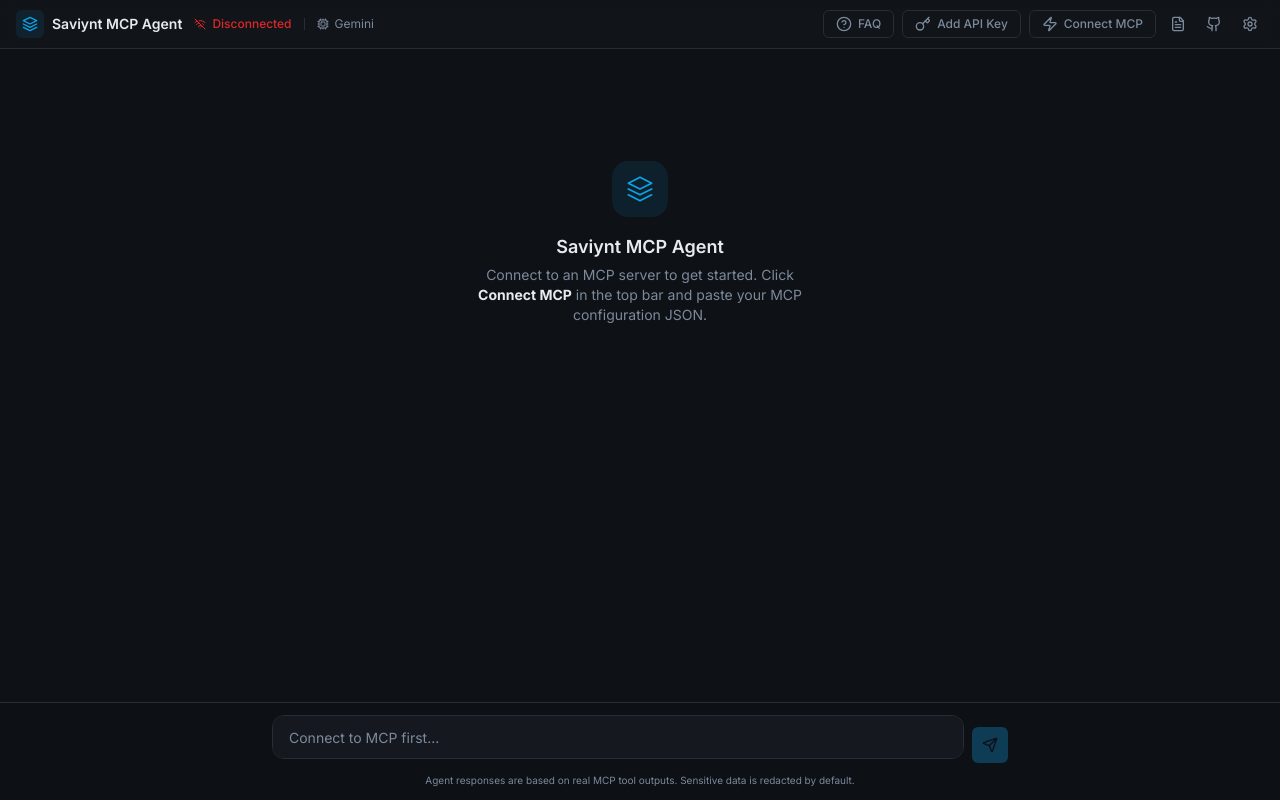
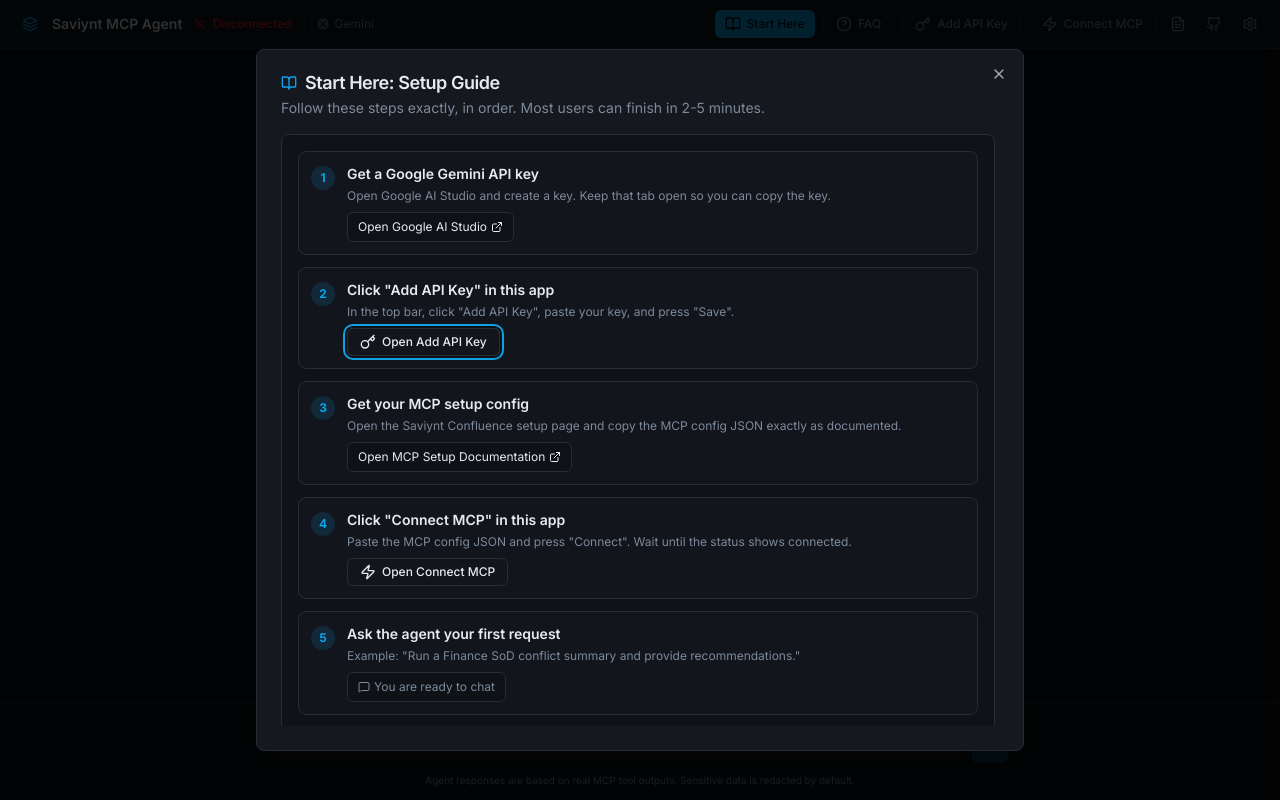
Before and after one commit to ClarkOhlenbusch/Saviynt-mcp-showcase, a Next.js app: page / in a window 1280 px wide. Built offline with nearby package versions, Linux system fonts and the light colour scheme.

Commit message:
StartHereGuide Bcause Helgo got confused

```diff
--- a/app/page.tsx
+++ b/app/page.tsx
@@ -1,7 +1,7 @@
 'use client'
 
 import { useState, useCallback, useEffect } from 'react'
-import { Settings, Zap, ZapOff, FileText, Key, HelpCircle, Github } from 'lucide-react'
+import { Settings, Zap, ZapOff, FileText, Key, HelpCircle, Github, BookOpen } from 'lucide-react'
 import { Button } from '@/components/ui/button'
 import { StatusBar } from '@/components/status-bar'
 import { ChatPanel } from '@/components/chat-panel'
@@ -9,8 +9,11 @@ import { SettingsModal } from '@/components/settings-modal'
 import { ApiKeyDialog } from '@/components/api-key-dialog'
 import { ArtifactPanel } from '@/components/artifact-panel'
 import { FAQDialog } from '@/components/faq-dialog'
+import { QuickStartGuideDialog } from '@/components/quick-start-guide-dialog'
 import { McpConfigDialog, MCP_CONFIG_STORAGE_KEY, parseMcpConfig } from '@/components/mcp-config-dialog'
 import type { McpConnectionStatus, McpToolSchema, Artifact } from '@/lib/mcp/types'
+
+const QUICK_START_GUIDE_STORAGE_KEY = 'quick_start_guide_seen_v1'
 
 export default function Page() {
   // MCP state
@@ -26,6 +29,7 @@ export default function Page() {
   // UI state
   const [configDialogOpen, setConfigDialogOpen] = useState(false)
   const [settingsOpen, setSettingsOpen] = useState(false)
+  const [guideOpen, setGuideOpen] = useState(false)
   const [faqOpen, setFaqOpen] = useState(false)
   const [artifactsOpen, setArtifactsOpen] = useState(false)
   const [apiKeyDialogOpen, setApiKeyDialogOpen] = useState(false)
@@ -46,6 +50,14 @@ export default function Page() {
     }
   }, [])
 
+  // Auto-open quick-start guide once per browser
+  useEffect(() => {
+    const seenGuide = localStorage.getItem(QUICK_START_GUIDE_STORAGE_KEY)
+    if (!seenGuide) {
+      setGuideOpen(true)
+    }
+  }, [])
+
   // Auto-reconnect MCP from cached config on mount
   useEffect(() => {
     const saved = localStorage.getItem(MCP_CONFIG_STORAGE_KEY)
@@ -61,6 +73,13 @@ export default function Page() {
     setApiKey(key)
     localStorage.setItem('gemini_api_key', key)
   }
+
+  const handleGuideOpenChange = useCallback((open: boolean) => {
+    setGuideOpen(open)
+    if (!open) {
+      localStorage.setItem(QUICK_START_GUIDE_STORAGE_KEY, '1')
+    }
+  }, [])
 
   async function handleConnect(serverUrl: string, authHeader: string) {
     setConnecting(true)
@@ -135,6 +154,17 @@ export default function Page() {
         </div>
 
         <div className="flex items-center gap-2">
+          {/* Quick Start Guide Button */}
+          <Button
+            variant="default"
+            size="sm"
+            onClick={() => setGuideOpen(true)}
+            className="h-7 px-2 sm:px-2.5 text-xs gap-1.5"
+          >
+            <BookOpen className="h-3 w-3" />
+            <span className="hidden sm:inline">Start Here</span>
+          </Button>
+
           {/* FAQ Button */}
           <Button
             variant="outline"
@@ -261,6 +291,7 @@ export default function Page() {
           artifactCount={artifacts.length}
           apiKey={apiKey}
           onOpenFaq={() => setFaqOpen(true)}
+          onOpenStartHere={() => setGuideOpen(true)}
         />
       </main>
 
@@ -278,6 +309,17 @@ export default function Page() {
         onOpenChange={setApiKeyDialogOpen}
         apiKey={apiKey}
         onApiKeyChange={handleApiKeyChange}
+      />
+
+      {/* Quick Start Guide */}
+      <QuickStartGuideDialog
+        open={guideOpen}
+        onOpenChange={handleGuideOpenChange}
+        onOpenApiKey={() => setApiKeyDialogOpen(true)}
+        onOpenMcpConfig={() => setConfigDialogOpen(true)}
+        onOpenFaq={() => setFaqOpen(true)}
+        apiKeySet={Boolean(apiKey)}
+        mcpConnected={mcpStatus.connected}
       />
 
       {/* FAQ Dialog */}
--- a/components/chat-panel.tsx
+++ b/components/chat-panel.tsx
@@ -4,7 +4,7 @@ import React from 'react'
 import { useState, useRef, useEffect, useCallback } from 'react'
 import { useChat } from '@ai-sdk/react'
 import { DefaultChatTransport } from 'ai'
-import { Send, Square, FileText, Loader2, AlertTriangle } from 'lucide-react'
+import { Send, Square, FileText, Loader2, AlertTriangle, BookOpen } from 'lucide-react'
 import { Button } from '@/components/ui/button'
 import { ChatMessage } from './chat-message'
 import { DemoPrompts } from './demo-prompts'
@@ -18,6 +18,7 @@ interface ChatPanelProps {
   artifactCount: number
   apiKey: string
   onOpenFaq: () => void
+  onOpenStartHere: () => void
 }
 
 const USAGE_LIMIT_PATTERNS = [
@@ -166,6 +167,7 @@ export function ChatPanel({
   artifactCount,
   apiKey,
   onOpenFaq,
+  onOpenStartHere,
 }: ChatPanelProps) {
   const [input, setInput] = useState('')
   const scrollRef = useRef<HTMLDivElement>(null)
@@ -293,10 +295,18 @@ export function ChatPanel({
                   <path d="M2 12l10 5 10-5" />
                 </svg>
               </div>
-              <h2 className="text-lg font-semibold text-foreground mb-1">Saviynt MCP Agent</h2>
+              <h2 className="text-lg font-semibold text-foreground mb-1">Start Here</h2>
               <p className="text-sm text-muted-foreground max-w-sm text-pretty">
-                Connect to an MCP server to get started. Click <strong className="text-foreground">Connect MCP</strong> in the top bar and paste your MCP configuration JSON.
+                Open the setup guide and follow each step to add your API key and connect MCP.
               </p>
+              <Button
+                size="lg"
+                onClick={onOpenStartHere}
+                className="mt-5 h-11 px-8 text-sm font-semibold"
+              >
+                <BookOpen className="h-4 w-4 mr-2" />
+                Open Start Here Guide
+              </Button>
             </div>
           )}
           {messages.map((message, idx) => (
--- /dev/null
+++ b/components/quick-start-guide-dialog.tsx
@@ -0,0 +1,205 @@
+'use client'
+
+import type { ReactNode } from 'react'
+import {
+  Dialog,
+  DialogContent,
+  DialogDescription,
+  DialogHeader,
+  DialogTitle,
+} from '@/components/ui/dialog'
+import { Button } from '@/components/ui/button'
+import { BookOpen, ExternalLink, HelpCircle, Key, MessageSquare, Zap } from 'lucide-react'
+import { cn } from '@/lib/utils'
+
+interface QuickStartGuideDialogProps {
+  open: boolean
+  onOpenChange: (open: boolean) => void
+  onOpenApiKey: () => void
+  onOpenMcpConfig: () => void
+  onOpenFaq: () => void
+  apiKeySet: boolean
+  mcpConnected: boolean
+}
+
+export function QuickStartGuideDialog({
+  open,
+  onOpenChange,
+  onOpenApiKey,
+  onOpenMcpConfig,
+  onOpenFaq,
+  apiKeySet,
+  mcpConnected,
+}: QuickStartGuideDialogProps) {
+  return (
+    <Dialog open={open} onOpenChange={onOpenChange}>
+      <DialogContent className="max-w-3xl border-border bg-card">
+        <DialogHeader>
+          <DialogTitle className="flex items-center gap-2 text-foreground">
+            <BookOpen className="h-4 w-4 text-primary" />
+            Start Here: Setup Guide
+          </DialogTitle>
+          <DialogDescription className="text-muted-foreground">
+            Follow these steps exactly, in order. Most users can finish in 2-5 minutes.
+          </DialogDescription>
+        </DialogHeader>
+
+        <div className="max-h-[74vh] space-y-3 overflow-y-auto pr-1">
+          <section className="rounded-lg border border-border bg-background/70 p-4">
+            <div className="space-y-3">
+              <GuideStep
+                number={1}
+                title="Get a Google Gemini API key"
+                description='Open Google AI Studio and create a key. Keep that tab open so you can copy the key.'
+                actions={
+                  <a
+                    href="https://aistudio.google.com/app/apikey"
+                    target="_blank"
+                    rel="noopener noreferrer"
+                    className="inline-flex items-center gap-1 rounded-md border border-border bg-background px-2.5 py-1.5 text-xs text-foreground hover:bg-secondary/60"
+                  >
+                    Open Google AI Studio
+                    <ExternalLink className="h-3 w-3" />
+                  </a>
+                }
+              />
+
+              <GuideStep
+                number={2}
+                title='Click "Add API Key" in this app'
+                description='In the top bar, click "Add API Key", paste your key, and press "Save".'
+                actions={
+                  <Button
+                    variant="outline"
+                    size="sm"
+                    className="h-7 gap-1.5 bg-transparent text-xs"
+                    onClick={() => {
+                      onOpenChange(false)
+                      onOpenApiKey()
+                    }}
+                  >
+                    <Key className="h-3.5 w-3.5" />
+                    Open Add API Key
+                  </Button>
+                }
+              />
+
+              <GuideStep
+                number={3}
+                title="Get your MCP setup config"
+                description="Open the Saviynt Confluence setup page and copy the MCP config JSON exactly as documented."
+                actions={
+                  <a
+                    href="https://saviyntars.atlassian.net/wiki/spaces/ASG/pages/6286671901/MCP+Server+Setup+Sales+Instance+-+Claude"
+                    target="_blank"
+                    rel="noopener noreferrer"
+                    className="inline-flex items-center gap-1 rounded-md border border-border bg-background px-2.5 py-1.5 text-xs text-foreground hover:bg-secondary/60"
+                  >
+                    Open MCP Setup Documentation
+                    <ExternalLink className="h-3 w-3" />
+                  </a>
+                }
+              />
+
+              <GuideStep
+                number={4}
+                title='Click "Connect MCP" in this app'
+                description='Paste the MCP config JSON and press "Connect". Wait until the status shows connected.'
+                actions={
+                  <Button
+                    variant="outline"
+                    size="sm"
+                    className="h-7 gap-1.5 bg-transparent text-xs"
+                    onClick={() => {
+                      onOpenChange(false)
+                      onOpenMcpConfig()
+                    }}
+                  >
+                    <Zap className="h-3.5 w-3.5" />
+                    Open Connect MCP
+                  </Button>
+                }
+              />
+
+              <GuideStep
+                number={5}
+                title="Ask the agent your first request"
+                description='Example: "Run a Finance SoD conflict summary and provide recommendations."'
+                actions={
+                  <div className="inline-flex items-center gap-1 rounded-md border border-border bg-background px-2.5 py-1.5 text-xs text-muted-foreground">
+                    <MessageSquare className="h-3 w-3" />
+                    You are ready to chat
+                  </div>
+                }
+              />
+            </div>
+          </section>
+
+          <section className="rounded-lg border border-primary/20 bg-primary/[0.04] p-4">
+            <p className="text-xs font-semibold text-foreground">Quick status check</p>
+            <div className="mt-2 flex flex-wrap gap-2">
+              <span
+                className={cn(
+                  'inline-flex items-center rounded-full border px-2 py-0.5 text-[11px]',
+                  apiKeySet
+                    ? 'border-emerald-500/40 bg-emerald-500/10 text-emerald-400'
+                    : 'border-amber-500/40 bg-amber-500/10 text-amber-300'
+                )}
+              >
+                API Key: {apiKeySet ? 'Set' : 'Missing'}
+              </span>
+              <span
+                className={cn(
+                  'inline-flex items-center rounded-full border px-2 py-0.5 text-[11px]',
+                  mcpConnected
+                    ? 'border-emerald-500/40 bg-emerald-500/10 text-emerald-400'
+                    : 'border-amber-500/40 bg-amber-500/10 text-amber-300'
+                )}
+              >
+                MCP: {mcpConnected ? 'Connected' : 'Not Connected'}
+              </span>
+            </div>
+            <div className="mt-3">
+              <Button
+                variant="outline"
+                size="sm"
+                className="h-7 gap-1.5 bg-transparent text-xs"
+                onClick={() => {
+                  onOpenChange(false)
+                  onOpenFaq()
+                }}
+              >
+                <HelpCircle className="h-3.5 w-3.5" />
+                Open FAQ / Troubleshooting
+              </Button>
+            </div>
+          </section>
+        </div>
+      </DialogContent>
+    </Dialog>
+  )
+}
+
+interface GuideStepProps {
+  number: number
+  title: string
+  description: string
+  actions: ReactNode
+}
+
+function GuideStep({ number, title, description, actions }: GuideStepProps) {
+  return (
+    <div className="rounded-lg border border-border bg-card/70 p-3">
+      <div className="flex items-start gap-3">
+        <div className="mt-0.5 flex h-6 w-6 shrink-0 items-center justify-center rounded-full bg-primary/15 text-xs font-bold text-primary">
+          {number}
+        </div>
+        <div className="min-w-0 flex-1">
+          <p className="text-sm font-semibold text-foreground">{title}</p>
+          <p className="mt-1 text-xs text-muted-foreground">{description}</p>
+          <div className="mt-2">{actions}</div>
+        </div>
+      </div>
+    </div>
+  )
+}
```
Also changed, not shown: 1 other file (tests, documents, lock files or other folders).
